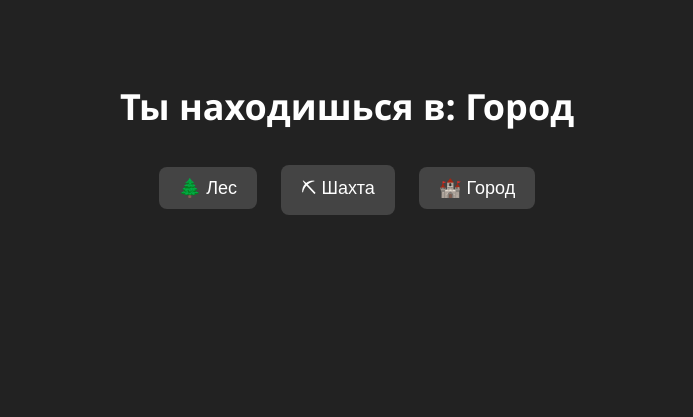
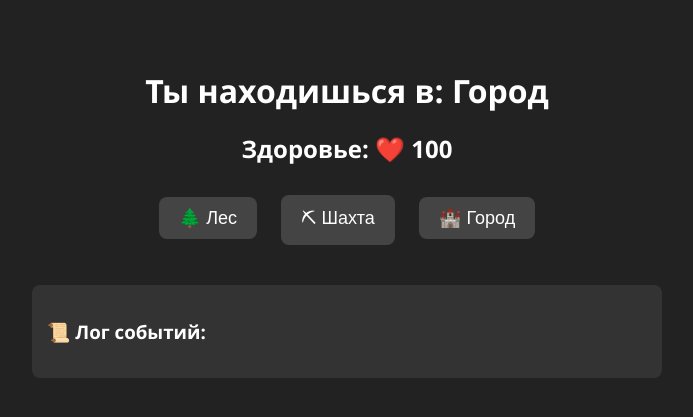
Before and after one commit to Quck777/rgp_web_app, a FastAPI app: page / in a window 1280 px wide. Shown: the top 417 px of the page, without its empty margins (293-986 px from the left). Run offline with FastAPI, Linux system fonts and the light colour scheme.

Commit message:
v0.3.0 — Добавлен бой, монстры и лог событий

```diff
--- a/backend/main.py
+++ b/backend/main.py
@@ -2,23 +2,60 @@ from fastapi import FastAPI, Request, Form
 from fastapi.responses import RedirectResponse
 from fastapi.staticfiles import StaticFiles
 from fastapi.templating import Jinja2Templates
+import random
 
 app = FastAPI()
 
 app.mount("/static", StaticFiles(directory="backend/static"), name="static")
 templates = Jinja2Templates(directory="backend/templates")
 
-# Стартовая локация
+# Игрок и игра
 current_location = {"name": "Город"}
+event_log = []
+player_hp = 100
+monster = None
+
+monsters = [
+    {"name": "Гоблин", "hp": 30, "damage": 10},
+    {"name": "Орк", "hp": 50, "damage": 15},
+    {"name": "Слизень", "hp": 20, "damage": 5}
+]
 
 @app.get("/")
 async def root(request: Request):
     return templates.TemplateResponse("index.html", {
         "request": request,
-        "location": current_location["name"]
+        "location": current_location["name"],
+        "log": event_log[-5:][::-1],  # последние 5 сообщений
+        "show_attack": current_location["name"] == "Лес" and monster is not None,
+        "monster": monster,
+        "player_hp": player_hp
     })
 
 @app.post("/move")
 async def move(request: Request, destination: str = Form(...)):
+    global monster
     current_location["name"] = destination
+    event_log.append(f"Ты переместился в {destination}.")
+    if destination == "Лес":
+        monster = random.choice(monsters).copy()
+        event_log.append(f"В лесу появился монстр: {monster['name']} с {monster['hp']} HP.")
+    else:
+        monster = None
     return RedirectResponse("/", status_code=302)
+
+@app.post("/attack")
+async def attack(request: Request):
+    global monster, player_hp
+    if monster:
+        damage = random.randint(8, 15)
+        monster["hp"] -= damage
+        event_log.append(f"Ты ударил монстра на {damage} урона.")
+        if monster["hp"] <= 0:
+            event_log.append(f"Ты победил монстра {monster['name']}!")
+            monster = None
+        else:
+            retaliation = monster["damage"]
+            player_hp -= retaliation
+            event_log.append(f"{monster['name']} атакует тебя на {retaliation} урона!")
+    return RedirectResponse("/", status_code=302)
--- a/backend/templates/index.html
+++ b/backend/templates/index.html
@@ -9,11 +9,11 @@
             color: #fff;
             font-family: 'Segoe UI', sans-serif;
             text-align: center;
-            padding: 50px;
+            padding: 40px;
         }
 
-        h1 {
-            font-size: 36px;
+        h1, h2 {
+            margin-bottom: 10px;
         }
 
         form {
@@ -35,14 +35,43 @@
         button:hover {
             background-color: #666;
         }
+
+        .log {
+            background-color: #333;
+            border-radius: 8px;
+            padding: 15px;
+            margin-top: 30px;
+            max-width: 600px;
+            margin-left: auto;
+            margin-right: auto;
+            text-align: left;
+        }
     </style>
 </head>
 <body>
     <h1>Ты находишься в: {{ location }}</h1>
+    <h2>Здоровье: ❤️ {{ player_hp }}</h2>
+
     <form method="post" action="/move">
         <button type="submit" name="destination" value="Лес">🌲 Лес</button>
         <button type="submit" name="destination" value="Шахта">⛏ Шахта</button>
         <button type="submit" name="destination" value="Город">🏰 Город</button>
     </form>
+
+    {% if show_attack %}
+        <h2>Монстр: {{ monster.name }} (HP: {{ monster.hp }})</h2>
+        <form method="post" action="/attack">
+            <button type="submit">⚔️ Атаковать</button>
+        </form>
+    {% endif %}
+
+    <div class="log">
+        <h3>📜 Лог событий:</h3>
+        <ul>
+            {% for entry in log %}
+                <li>{{ entry }}</li>
+            {% endfor %}
+        </ul>
+    </div>
 </body>
 </html>
```
